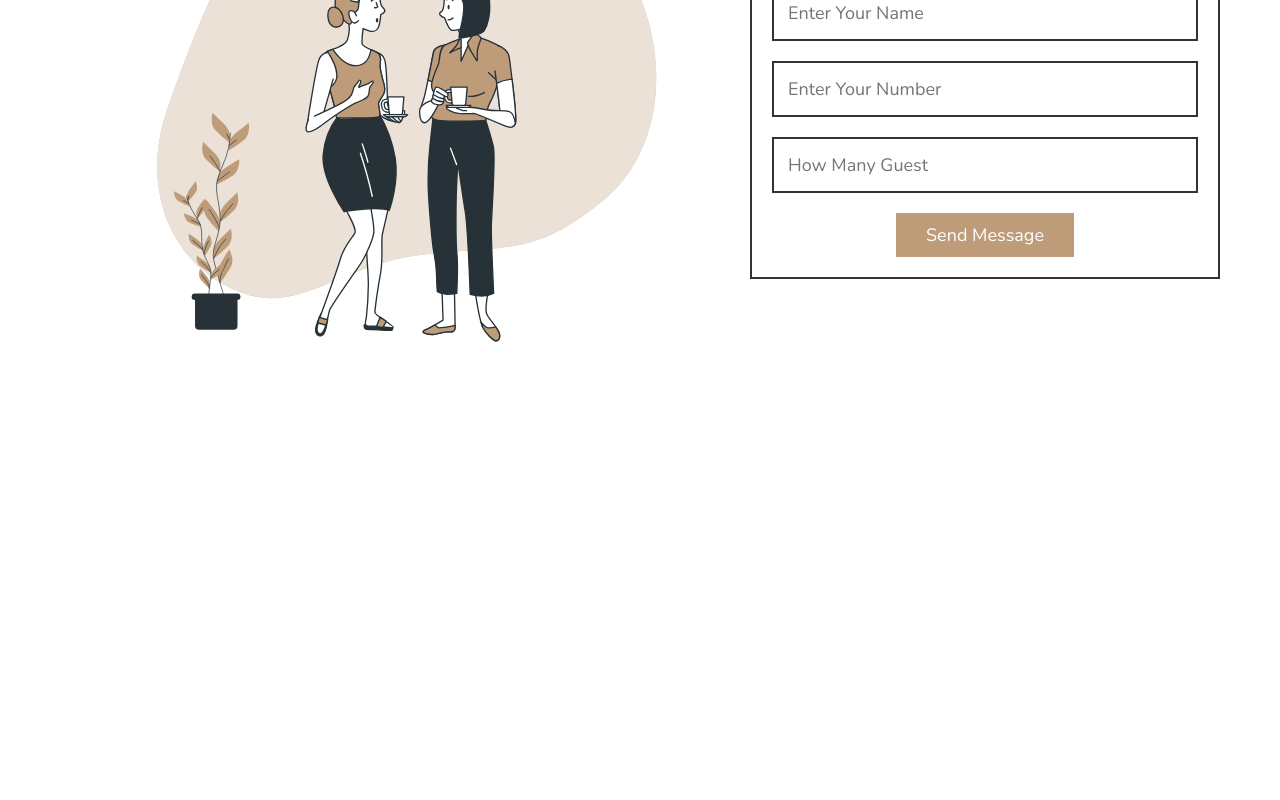
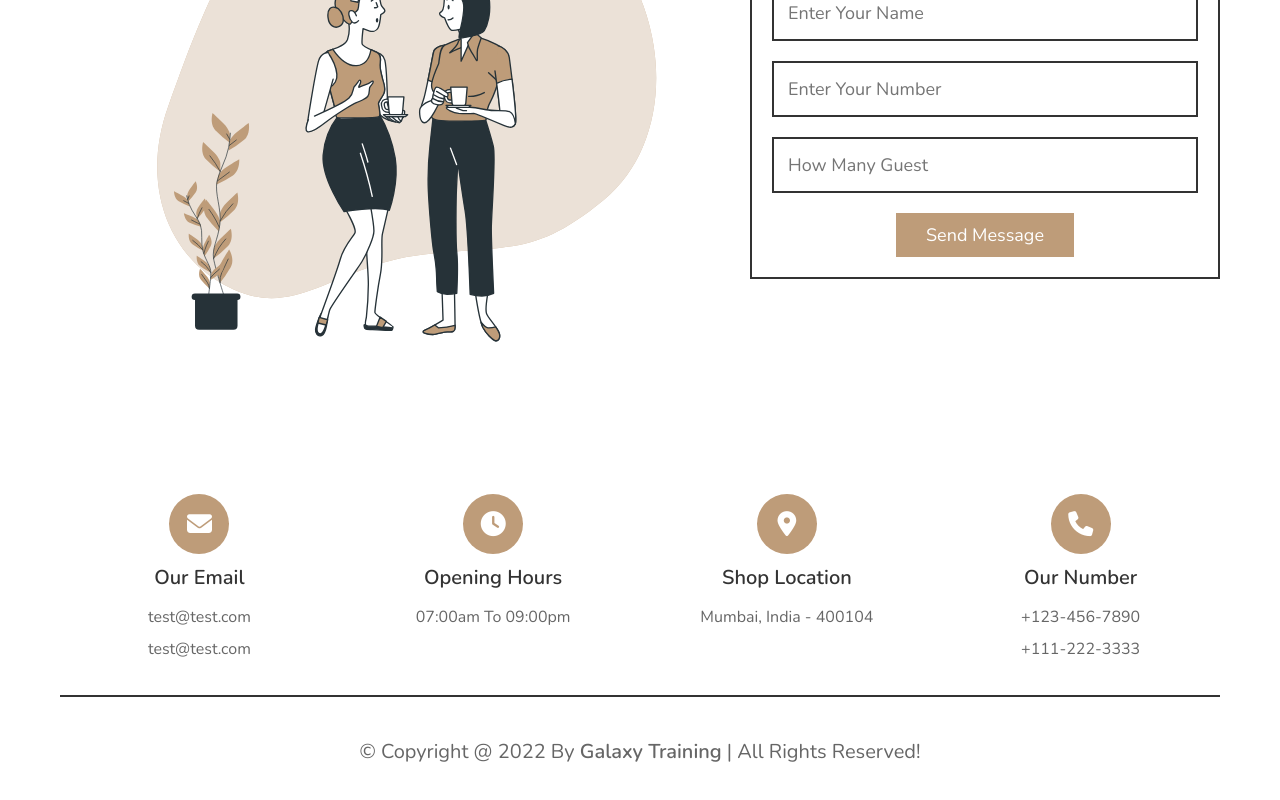
Before and after one commit to alejandrorodrom/sesion-02, an Angular app: page / in a window 1280 px wide. Shown: the part 4812-5612 px from the top of the page. Before the commit the page ends 5276 px from the top, so only its background shows below. Built offline with nearby package versions, Linux system fonts and the light colour scheme; a web font is replaced by a local one.

Commit message:
add footer and icon card

```diff
--- a/src/app/app.component.html
+++ b/src/app/app.component.html
@@ -6,3 +6,4 @@
 <app-gallery></app-gallery>
 <app-team></app-team>
 <app-contact></app-contact>
+<app-footer></app-footer>
--- a/src/app/app.module.ts
+++ b/src/app/app.module.ts
@@ -20,6 +20,8 @@ import { TeamComponent } from './sections/team/team.component';
 import { ContactComponent } from './sections/contact/contact.component';
 import { FormComponent } from './sections/contact/components/form/form.component';
 import { InputComponent } from './components/input/input.component';
+import { FooterComponent } from './sections/footer/footer.component';
+import { IconCardComponent } from './components/icon-card/icon-card.component';
 
 @NgModule({
   declarations: [
@@ -41,7 +43,9 @@ import { InputComponent } from './components/input/input.component';
     TeamComponent,
     ContactComponent,
     FormComponent,
-    InputComponent
+    InputComponent,
+    FooterComponent,
+    IconCardComponent
   ],
   imports: [
     BrowserModule
--- /dev/null
+++ b/src/app/components/icon-card/icon-card.component.css
@@ -0,0 +1,14 @@
+.icon-card {
+  text-align: center;
+}
+
+i {
+  font-size: 2.5rem;
+  line-height: 6rem;
+  height: 6rem;
+  width: 6rem;
+  border-radius: 50%;
+  background-color: #BE9C79;
+  color: white;
+  margin-bottom: 1rem;
+}
--- /dev/null
+++ b/src/app/components/icon-card/icon-card.component.html
@@ -0,0 +1,5 @@
+<div class="icon-card">
+  <i [class]="icon"></i>
+  <app-title level="4">{{ title }}</app-title>
+  <app-paragraph *ngFor="let text of content" padding="0">{{ text }}</app-paragraph>
+</div>
--- /dev/null
+++ b/src/app/components/icon-card/icon-card.interface.ts
@@ -0,0 +1,5 @@
+export interface IconCard {
+  icon: string;
+  title: string;
+  content: string[];
+}
--- /dev/null
+++ b/src/app/sections/footer/footer.component.css
@@ -0,0 +1,26 @@
+.footer {
+  padding: 3rem 2rem;
+  max-width: 1200px;
+  margin: 0 auto;
+}
+
+.content {
+  display: grid;
+  grid-template-columns: repeat(auto-fit, minmax(27rem, 1fr));
+  gap: 1.5rem;
+  align-items: flex-start;
+}
+
+.credit {
+  text-align: center;
+  margin-top: 3rem;
+  padding-top: 2.5rem;
+  border-top: 0.2rem solid #333;
+  font-size: 2rem;
+  color: #333;
+}
+
+.galaxy {
+  font-size: 2rem;
+  font-weight: bold;
+}
--- /dev/null
+++ b/src/app/sections/footer/footer.component.html
@@ -0,0 +1,16 @@
+<footer class="footer">
+  <div class="content">
+    <app-icon-card
+      *ngFor="let info of information"
+      [icon]="info.icon"
+      [title]="info.title"
+      [content]="info.content">
+    </app-icon-card>
+  </div>
+
+  <div class="credit">
+    <app-paragraph [size]="2">
+      © Copyright @ 2022 By <span class="galaxy">Galaxy Training</span> | All Rights Reserved!
+    </app-paragraph>
+  </div>
+</footer>
--- /dev/null
+++ b/src/app/sections/footer/footer.component.ts
@@ -0,0 +1,49 @@
+import { Component, OnInit } from '@angular/core';
+import { IconCard } from '../../components/icon-card/icon-card.interface';
+
+@Component({
+  selector: 'app-footer',
+  templateUrl: './footer.component.html',
+  styleUrls: ['./footer.component.css']
+})
+export class FooterComponent implements OnInit {
+
+  readonly information: IconCard[] = [
+    {
+      icon: 'fa-solid fa-envelope',
+      title: 'Our Email',
+      content: [
+        'test@test.com',
+        'test@test.com'
+      ]
+    },
+    {
+      icon: 'fa-solid fa-clock',
+      title: 'Opening Hours',
+      content: [
+        '07:00am To 09:00pm',
+      ]
+    },
+    {
+      icon: 'fa-solid fa-location-dot',
+      title: 'Shop Location',
+      content: [
+        'Mumbai, India - 400104',
+      ]
+    },
+    {
+      icon: 'fa-solid fa-phone',
+      title: 'Our Number',
+      content: [
+        '+123-456-7890',
+        '+111-222-3333',
+      ]
+    }
+  ];
+
+  constructor() { }
+
+  ngOnInit(): void {
+  }
+
+}
```
Also changed, not shown: src/app/components/icon-card/icon-card.component.ts (added, +17 -0 lines), 2 other files (tests, documents, lock files or other folders).
